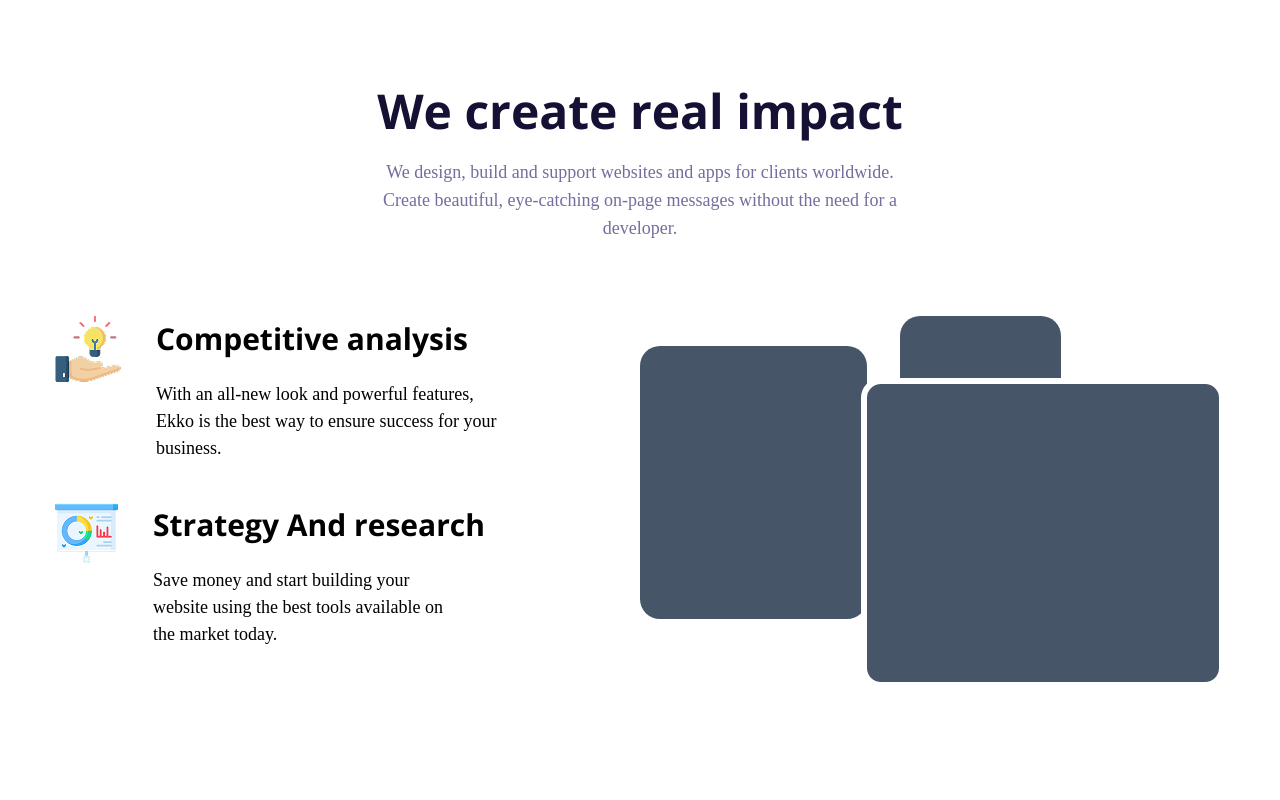
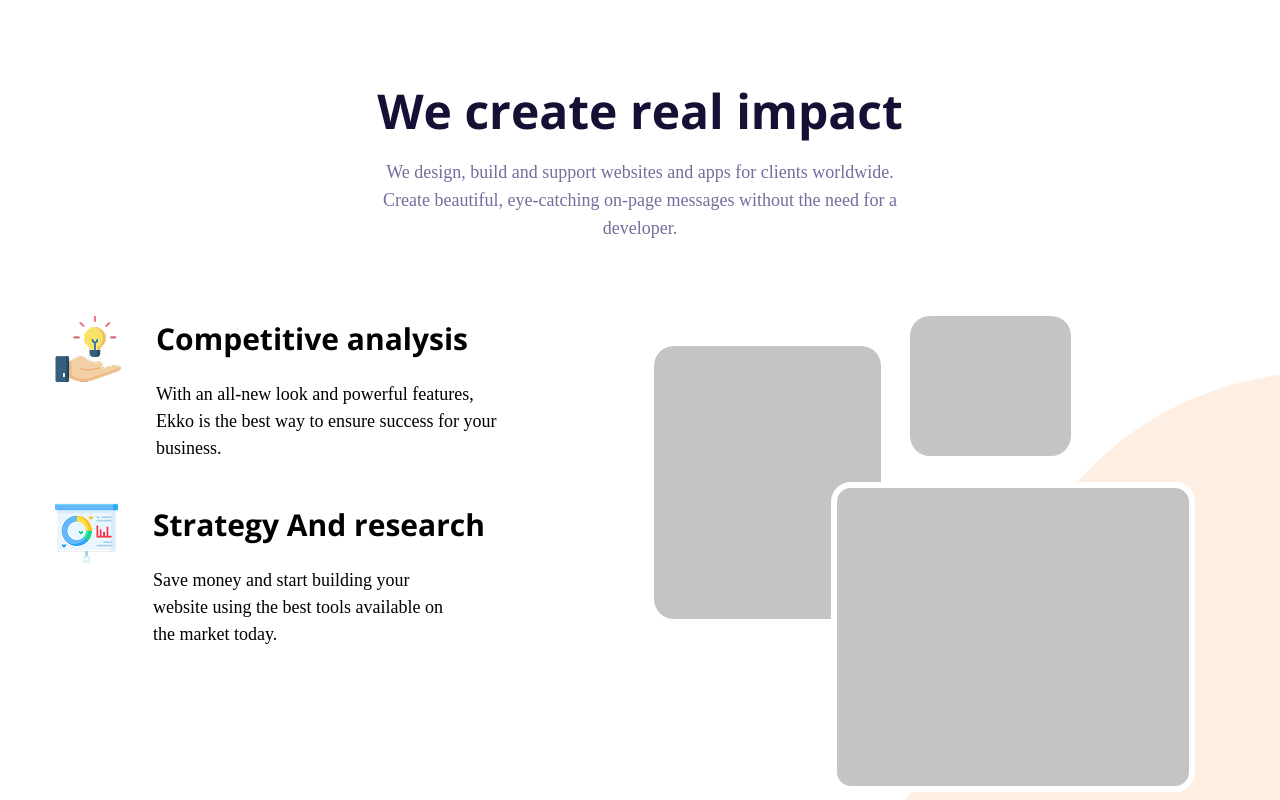
Before and after one commit to wahidul60/Innovate, a React (Vite) app: page / in a window 1280 px wide. Shown: the part 3340-4140 px from the top of the page. Built offline with nearby package versions, Linux system fonts and the light colour scheme; a web font is replaced by a local one.

Commit message:
Impact 100% comlete

```diff
--- a/src/layout/Impact.jsx
+++ b/src/layout/Impact.jsx
@@ -9,21 +9,22 @@ import ImgDivP from '../components/ImgDivP'
 
 const Impact = () => {
   return (
-    <section className='py-28'>
-        <Container>
+    <section className='py-28 relative'>
+      <div className='absolute bg-impactBackground bg-no-repeat bg-right-bottom w-full h-full top-0 left-0'> </div>
+      <Container>
             <div className='flex flex-col items-center pb-[74px]'>
                 <Heading text='We create real impact' className='pb-[23px]'/>
                 <p className='font-Paprika font-normal text-[18px] leading-7 w-[558px] text-[#726E9E] text-center'>We design, build and support websites and apps for clients worldwide. Create beautiful, eye-catching on-page messages without the need for a developer.</p>
             </div>
-            <Flex>
+            <Flex className='gap-[144px]'>
                 <div className='w-1/2'>
                     <ImgDivP src={Icon2} classH='font-Sans font-bold text-[30px] pb-5' classP='font-Paprika font-normal text-[18px] w-[343px]' heading='Competitive analysis' paragraph='With an all-new look and powerful features, Ekko is the best way to ensure success for your business.'/>
                     <ImgDivP src={Icon3} classH='font-Sans font-bold text-[30px] pb-5' classP='font-Paprika font-normal text-[18px] w-[309px]' heading='Strategy And research' paragraph='Save money and start building your website using the best tools available on the market today.'/>
                 </div>
                 <div className='w-1/2 relative'>
-                    <div className='absolute w-[227px] h-[273px] bg-slate-600 rounded-[20px] top-[30px] '></div>
-                    <div className='absolute w-[161px] h-[140px] bg-slate-600 rounded-[20px] top-0 left-[260px] '></div>
-                    <div className='absolute w-[364px] h-[310px] bg-slate-600 rounded-[20px] border-white border-[6px] right-0 bottom-0'></div>
+                    <div className='absolute w-[227px] h-[273px] bg-[#C4C4C4] rounded-[20px] top-[30px] -left-[58px] '></div>
+                    <div className='absolute w-[161px] h-[140px] bg-[#C4C4C4] rounded-[20px] top-0 left-[198px] '></div>
+                    <div className='absolute w-[364px] h-[310px] bg-[#C4C4C4] rounded-[20px] border-white border-[6px] right-[30px] top-[166px]'></div>
                 </div>
             </Flex>
         </Container>
--- a/tailwind.config.js
+++ b/tailwind.config.js
@@ -24,6 +24,7 @@ export default {
         'backgroundIm': "url('./public/Background.png')",
         'BgElement' : "url('./src/assets/bgElement.png')",
         'BgElement2' : "url('./src/assets/bgElement2.png')",
+        'impactBackground' : "url('./src/assets/impactbg.png')"
       },
     },
   },
```
Also changed, not shown: src/assets/impactbg.png (added).
